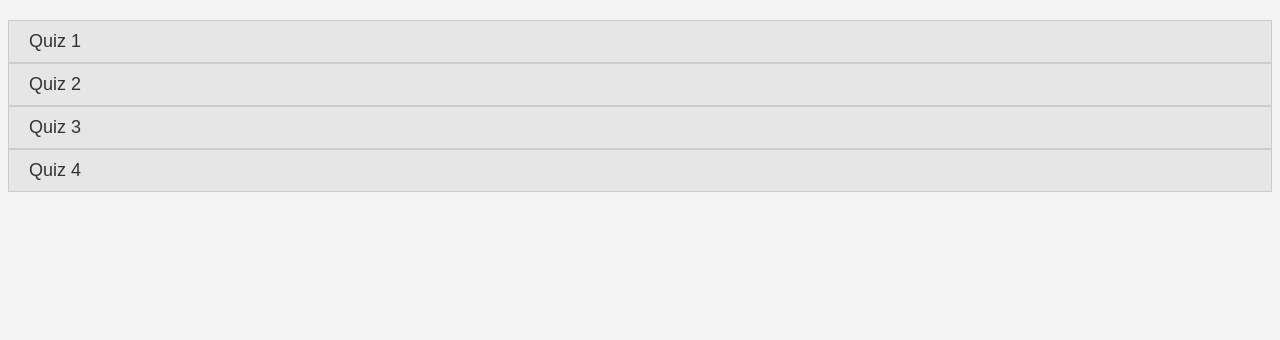
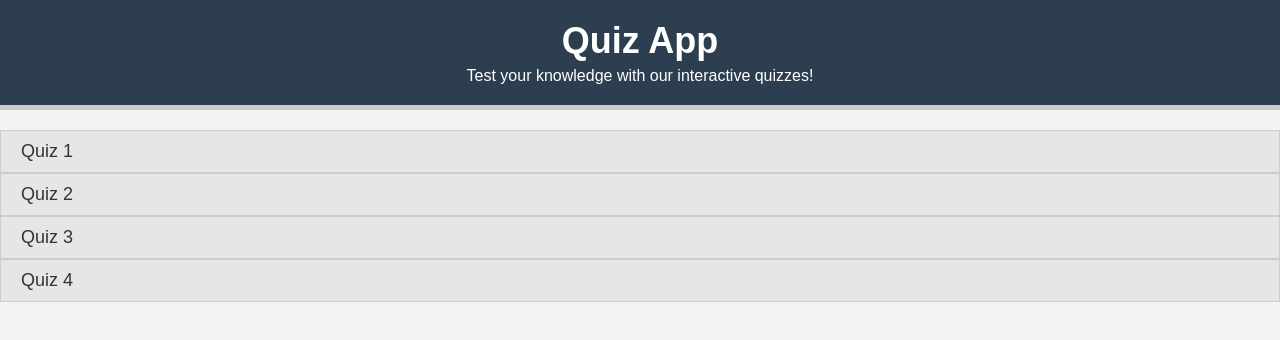
Before and after one commit to momomojo/med-quiz, a plain HTML site: page index.html in a window 1280 px wide. Drawn offline with Linux system fonts and the light colour scheme; no server answers.

Commit message:
Better Looks
Progress bar needs to be fixed, but looks much better

```diff
--- a/index.html
+++ b/index.html
@@ -4,10 +4,18 @@
   <meta charset="UTF-8">
   <meta name="viewport" content="width=device-width, initial-scale=1.0">
   <title>Quiz App</title>
+  <link rel="stylesheet" href="https://cdnjs.cloudflare.com/ajax/libs/font-awesome/6.0.0-beta3/css/all.min.css">
   <link rel="stylesheet" href="styles.css">
 </head>
 <body>
+  <header class="quiz-header">
+    <h1>Quiz App</h1>
+    <p>Test your knowledge with our interactive quizzes!</p>
+  </header>
   <div id="quiz-container">
+    <div class="progress-container">
+      <div class="progress-bar" id="progress-bar"></div>
+    </div>
     <h1 id="question" class="quiz-question"></h1>
     <div id="quiz-select-container"></div>
     <div id="choices-container"></div>
--- a/styles.css
+++ b/styles.css
@@ -2,6 +2,38 @@ body {
   font-family: Arial, sans-serif;
   background-color: #f3f3f3;
   color: #333;
+  margin: 0;
+  padding: 0;
+}
+
+.quiz-header {
+  background-color: #2c3e50;
+  color: #fff;
+  text-align: center;
+  padding: 20px 0;
+}
+
+.quiz-header h1 {
+  font-size: 36px;
+  margin: 0;
+}
+
+.quiz-header p {
+  font-size: 16px;
+  margin: 5px 0 0;
+}
+
+.progress-container {
+  width: 100%;
+  height: 5px;
+  background-color: #ccc;
+}
+
+.progress-bar {
+  height: 5px;
+  width: 0;
+  background-color: #2c3e50;
+  transition: width 0.5s;
 }
 
 .quiz-container {
```
